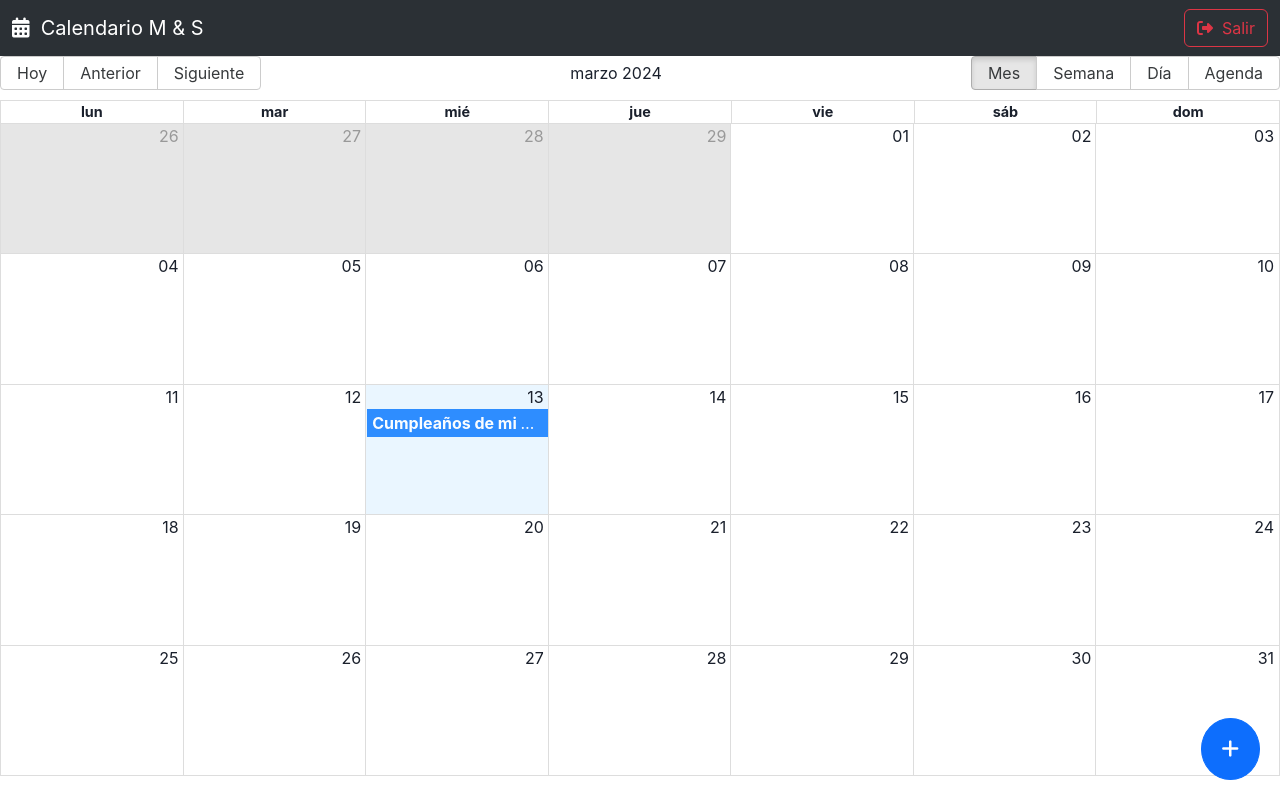
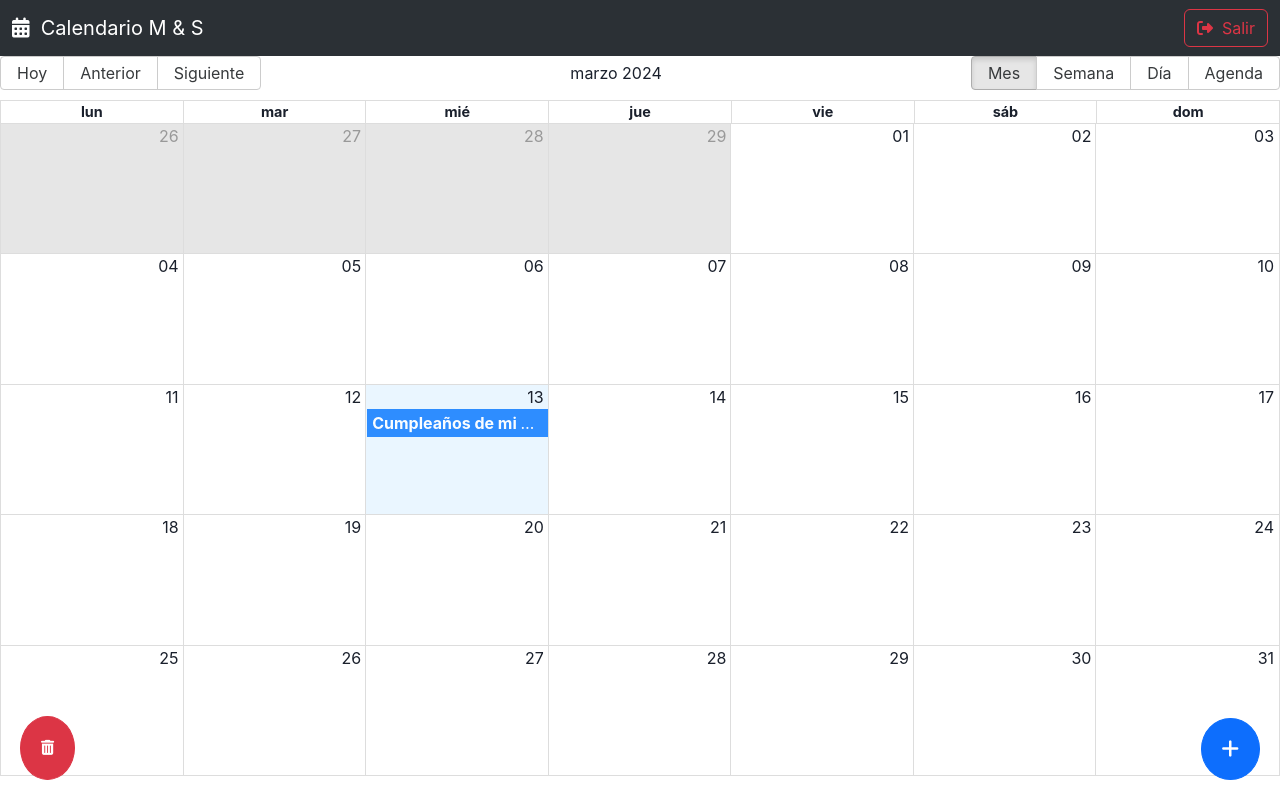
Before and after one commit to StefanoP21/calendar-app, a React (Vite) app: page / in a window 1280 px wide. Built offline with nearby package versions, Linux system fonts and the light colour scheme.

Commit message:
new(src/app/components/FabDelete.jsx): Diseño del botón

```diff
--- /dev/null
+++ b/src/app/components/FabDelete.jsx
@@ -0,0 +1,13 @@
+import { useCalendarStore } from '../../hooks';
+
+export const FabDelete = () => {
+  const {} = useCalendarStore();
+
+  const handleClickEvent = () => {};
+
+  return (
+    <button onClick={handleClickEvent} className="btn btn-danger fab-danger ">
+      <i className="fas fa-trash-alt"></i>
+    </button>
+  );
+};
--- a/src/app/index.js
+++ b/src/app/index.js
@@ -1,5 +1,6 @@
 export * from './components/NavBar';
 export * from './components/CalendarEvent';
 export * from './components/CalendarModal';
+export * from './components/FabDelete';
 export * from './pages/CalendarPage';
 export * from './routes/CalendarRoutes';
--- a/src/app/pages/CalendarPage.jsx
+++ b/src/app/pages/CalendarPage.jsx
@@ -1,7 +1,7 @@
 import { Calendar } from 'react-big-calendar';
 import 'react-big-calendar/lib/css/react-big-calendar.css';
 
-import { NavBar, CalendarEvent, CalendarModal } from '../';
+import { NavBar, CalendarEvent, CalendarModal, FabDelete } from '../';
 import { calendarLocalizer, getMessages } from '../../helpers';
 import { useCalendarStore } from '../../hooks';
 
@@ -37,6 +37,8 @@ export const CalendarPage = () => {
         onView={onViewChange}
       />
 
+      <FabDelete />
+
       <CalendarModal />
     </>
   );
--- a/src/styles.css
+++ b/src/styles.css
@@ -6,3 +6,12 @@
   position: fixed;
   right: 20px;
 }
+
+.fab-danger {
+  border-radius: 100%;
+  bottom: 20px;
+  font-size: 15px;
+  padding: 20px;
+  position: fixed;
+  left: 20px;
+}
```
